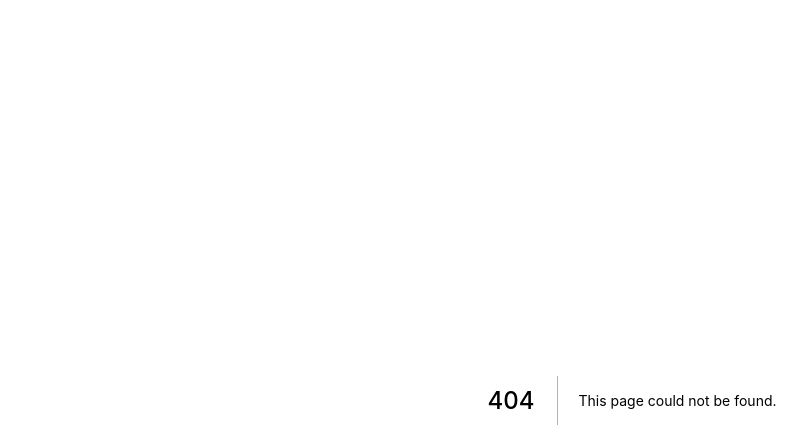
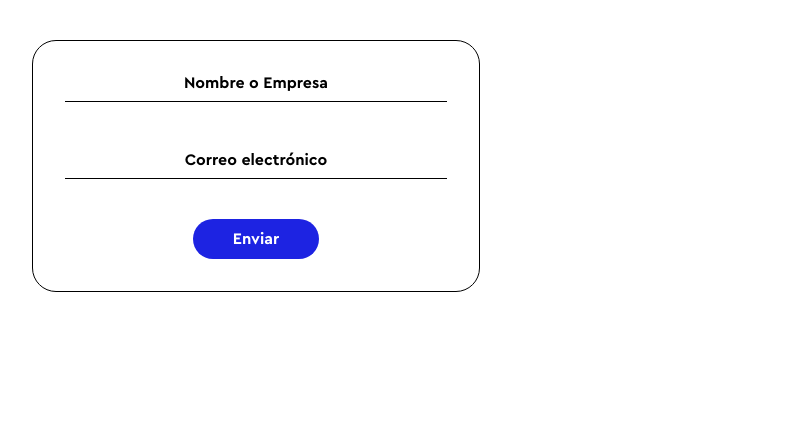
Before and after one commit to manuelrojas/break.away, a Next.js app: page /components/form in a window 1280 px wide. Before the commit this address had no page. Shown: the top 448 px of the page, without its empty margins (8-815 px from the left). Built offline with nearby package versions, Linux system fonts and the light colour scheme.

Commit message:
Adding form for mailchimp

```diff
--- a/package.json
+++ b/package.json
@@ -6,13 +6,16 @@
     "start": "next start"
   },
   "dependencies": {
+    "html-entities": "^2.3.2",
     "next": "latest",
     "react": "^17.0.2",
-    "react-dom": "^17.0.2"
+    "react-dom": "^17.0.2",
+    "react-mailchimp-subscribe": "^2.1.3"
   },
   "devDependencies": {
     "@types/node": "17.0.4",
     "@types/react": "17.0.38",
+    "@types/react-mailchimp-subscribe": "^2.1.1",
     "autoprefixer": "^10.4.0",
     "postcss": "^8.4.5",
     "prettier": "^2.5.1",
--- /dev/null
+++ b/pages/components/form.tsx
@@ -0,0 +1,115 @@
+import { KeyboardEvent, useState } from 'react';
+import { decode } from 'html-entities';
+
+
+interface NewsProps {
+    status: string;
+    message: string;
+    onValidated: Function
+}
+
+const NewsletterForm = ( { status, message, onValidated } : NewsProps) => {
+
+  const [ error, setError ] = useState<String | null>(null);
+  const [ email, setEmail ] = useState<String | null>(null);
+  const [ name, setName ] = useState<String | null>(null);
+
+  /**
+   * Handle form submit.
+   *
+   * @return {{value}|*|boolean|null}
+   */
+  const handleFormSubmit = () => {
+
+    setError(null);
+
+    if ( ! email ) {
+      setError('Por favor, Ingresar un correo electrónico valido');
+      return null;
+    }
+
+    const isFormValidated = onValidated({ EMAIL: email, FNAME: name });
+
+    // On success return true
+    return email && email.indexOf("@") > -1 && isFormValidated;
+  }
+
+  /**
+   * Handle Input Key Event.
+   *
+   * @param event
+   */
+  const handleInputKeyEvent = ( event: KeyboardEvent<HTMLInputElement> ) => {
+    setError(null);
+    // Number 13 is the "Enter" key on the keyboard
+    if (event.code === "13") {
+      // Cancel the default action, if needed
+      event.preventDefault();
+      // Trigger the button element with a click
+      handleFormSubmit();
+    }
+  }
+
+  /**
+   * Extract message from string.
+   *
+   * @param {String} message
+   * @return {null|*}
+   */
+  const getMessage = (message: string) => {
+    if ( !message ) {
+     return null;
+    }
+    const result = message?.split('-') ?? null;
+    if ( "0" !== result?.[0]?.trim() ) {
+     return decode(message);
+    }
+    const formattedMessage = result?.[1]?.trim() ?? null;
+    return formattedMessage ? decode( formattedMessage ) : null;
+  }
+
+  return (
+    <>
+      <div className="w-full max-w-md border border-black rounded-3xl self-center m-10 flex flex-col px-8 pt-6 pb-8 mb-4">
+        <input
+            onChange={(event) => setName(event?.target?.value ?? '')}
+            type="text"
+            placeholder="Nombre o Empresa"
+            name="FNAME"
+            className="appearance-none placeholder-black w-full text-center border-black border-b py-2 px-3 mb-10 leading-tight focus:outline-none focus:shadow-outline"
+            onKeyUp={(event) => handleInputKeyEvent(event)}
+        />
+        <input
+            onChange={(event) => setEmail(event?.target?.value ?? '')}
+            type="email"
+            name="EMAIL"
+            placeholder="Correo electrónico"
+            className="appearance-none w-full text-center placeholder-black border-black border-b py-2 px-3 mb-10 leading-tight focus:outline-none focus:shadow-outline"
+            onKeyUp={(event) => handleInputKeyEvent(event)}
+        />
+        <div className="bg-break.away-blue rounded-3xl hover:bg-break.away-blue text-center text-white py-2 px-10 focus:outline-none focus:shadow-outline self-center">
+          <button onClick={handleFormSubmit}>
+            Enviar
+          </button>
+
+        </div>
+
+        <div className="newsletter-form-info">
+            {status === "sending" && <div>Sending...</div>}
+            {status === "error" || error ? (
+            <div
+                className="newsletter-form-error"
+                dangerouslySetInnerHTML={{ __html: error as string || getMessage( message ) as string }}
+            />
+            ) : null }
+            {status === "success" && !error && (
+            <div dangerouslySetInnerHTML={{ __html: decode(message) }} />
+            )}
+        </div>
+      </div>
+
+    </>
+  );
+}
+
+export default NewsletterForm
--- /dev/null
+++ b/pages/components/suscribe.tsx
@@ -0,0 +1,25 @@
+import MailchimpSubscribe, { EmailFormFields } from 'react-mailchimp-subscribe';
+import NewsletterForm from './form';
+
+const NewsletterSubscribe = () => {
+
+  const MAILCHIMP_URL = process.env.NEXT_PUBLIC_MAILCHIMP_URL as string;
+
+  return (
+    <MailchimpSubscribe
+      url={MAILCHIMP_URL}
+      render={ ( props ) => {
+        const { subscribe, status, message } = props || {};
+        return (
+          <NewsletterForm
+            status={ status as string }
+            message={ message as string }
+            onValidated={ (formData: EmailFormFields) => subscribe( formData ) }
+          />
+        );
+      } }
+    />
+  );
+};
+
+export default NewsletterSubscribe;
--- a/pages/index.tsx
+++ b/pages/index.tsx
@@ -2,6 +2,7 @@ import Head from 'next/head'
 import Header from './components/header'
 import Main from './components/main'
 import List from './components/list'
+import NewsletterSubscribe from './components/suscribe'
 
 export default function Home() {
   return (
@@ -13,7 +14,7 @@ export default function Home() {
       <Header />
       <Main />
       <List />
-
+      <NewsletterSubscribe />
     </div>
   )
 }
```
Also changed, not shown: 1 other file (tests, documents, lock files or other folders).
